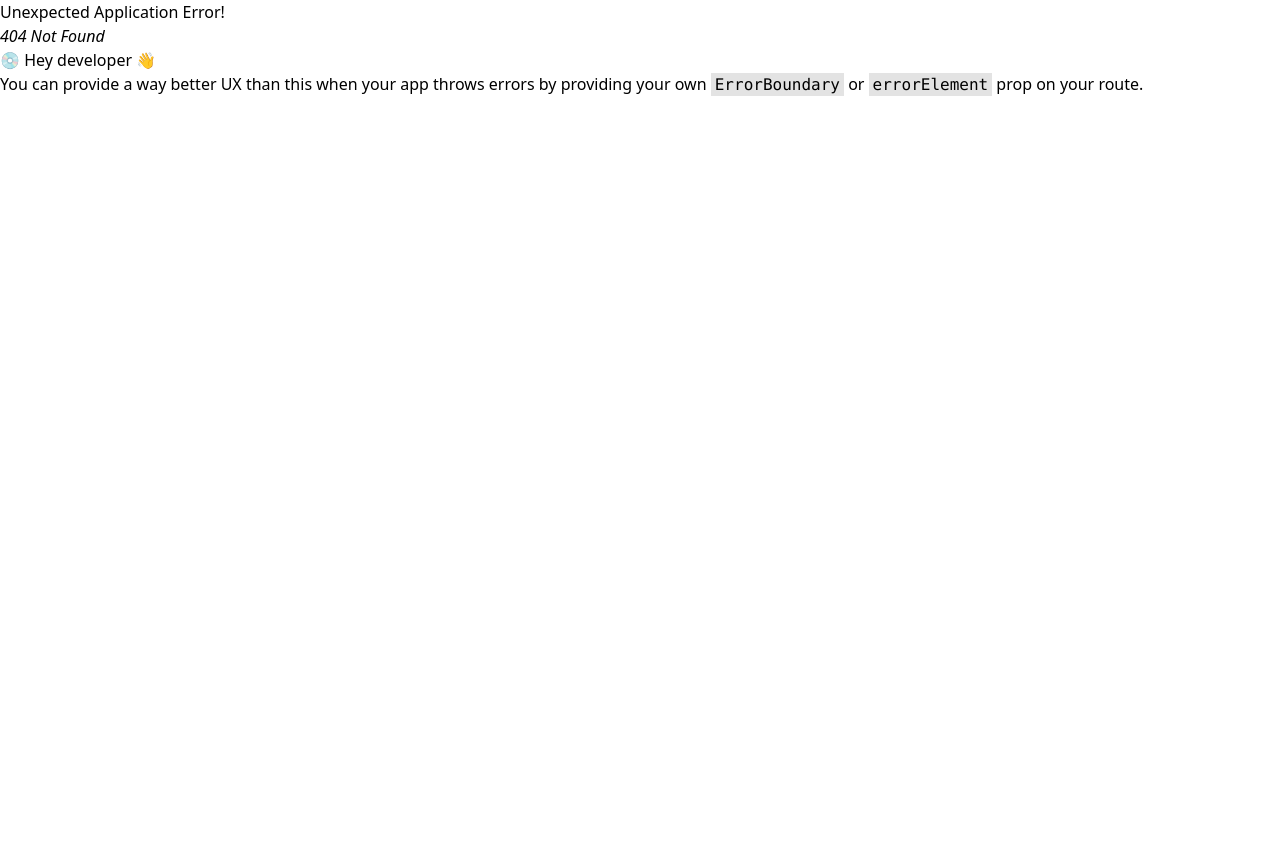
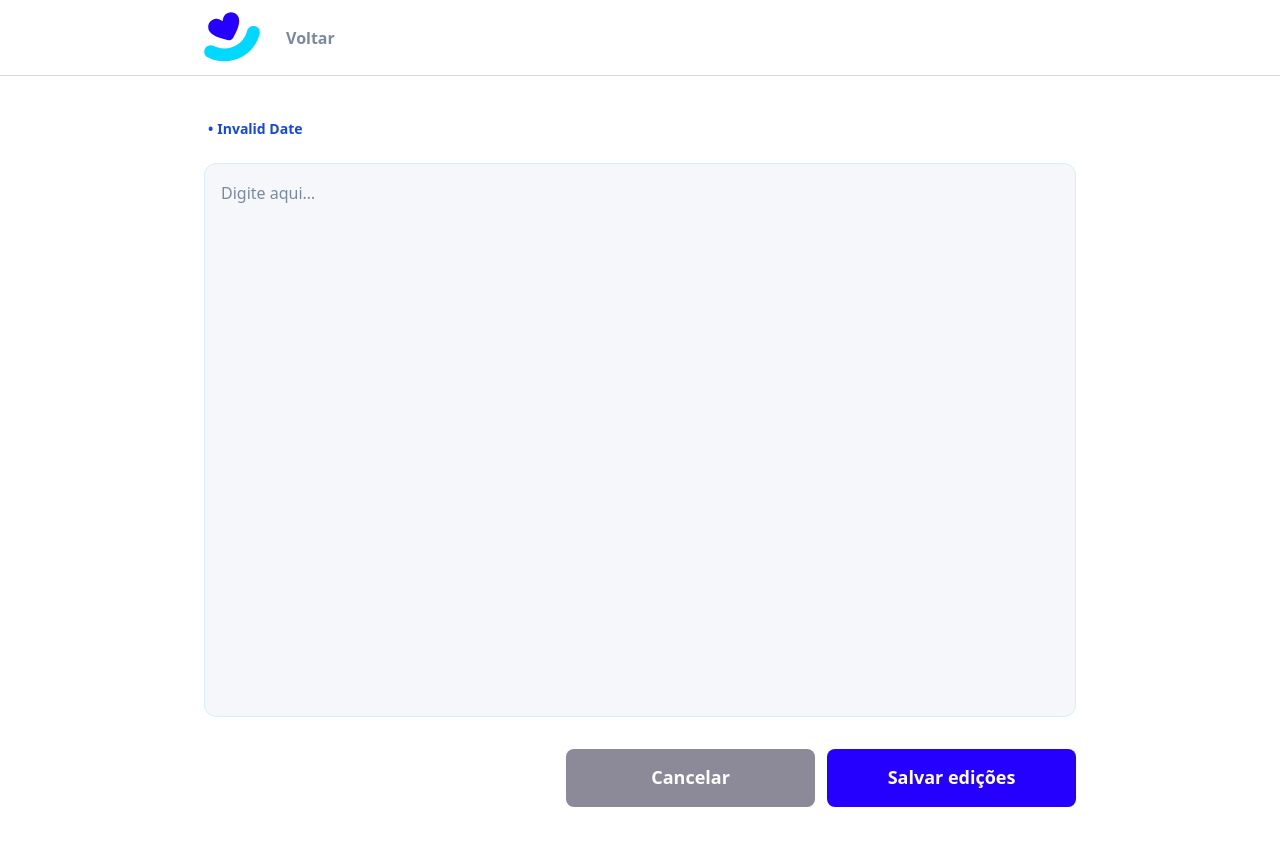
Before and after one commit to vitto2/blog-da-blue, a React (Vite) app: page /editar-post/1 in a window 1280 px wide. Before the commit this address had no page. Shown: the top 846 px of the page. Before the commit the page ends 800 px from the top, so only its background shows below. Built offline with nearby package versions, Linux system fonts and the light colour scheme; no server answers.

Commit message:
feat: implementa funcionalidade de visualizar post

```diff
--- a/backup.jsx
+++ b/backup.jsx
@@ -1,5 +1,5 @@
-
-					{/* <li>
+{
+	/* <li>
 						{
 							<PostSmall
 								titulo={latestPosts[1].titulo}
@@ -22,4 +22,199 @@
 								onClick={() => handleDelete(latestPosts[2].id)}
 							/>
 						}
-					</li> */}
+					</li> */
+}
+
+//Recentes
+
+// // src/components/Recents.jsx
+// import Post from "./Post";
+// import PostSmall from "./PostSmall";
+// import EmptyState from "./EmptyState";
+// import { useNavigate } from "react-router-dom";
+// export default function Recents({ posts, setPosts }) {
+//
+// const navigate = useNavigate();
+
+// 	if (posts.length === 0) {
+// 		return <EmptyState />;
+// 	}
+
+// 	const latestPosts = [...posts]
+// 		.sort((a, b) => {
+// 			const dateB = new Date(b.data_publicacao.split("/").reverse().join("-"));
+// 			const dateA = new Date(a.data_publicacao.split("/").reverse().join("-"));
+// 			return dateB - dateA;
+// 		})
+// 		.slice(0, 3);
+
+// 	function handleDelete(id) {
+// 		setPosts((prev) => prev.filter((post) => post.id !== id));
+// 	}
+
+// 	const smallPosts = latestPosts.slice(1, 3);
+
+// 	return (
+// 		<div>
+// 			<h2 className="font-semibold text-[1.5rem] text-[#2B2B2B] leading-[150%] pb-[2rem]">
+// 				Posts recentes
+// 			</h2>
+
+// 			<ul className="grid grid-cols-1 md:grid-cols-2 gap-[2rem]">
+// 				{latestPosts[0] && (
+// 					<Post
+// 						titulo={latestPosts[0].titulo}
+// 						autor={latestPosts[0].nome}
+// 						data={latestPosts[0].data_publicacao}
+// 						descricao={latestPosts[0].descricao}
+// 						onClick={() => handleDelete(latestPosts[0].id)}
+// 					/>
+// 				)}
+
+// 				<div className="flex gap-4 flex-row md:flex-col md:justify-between">
+// 					{smallPosts.map((post) => (
+// 						<PostSmall
+// 							key={post.id}
+// 							titulo={post.titulo}
+// 							autor={post.nome}
+// 							data={post.data_publicacao}
+// 							descricao={post.descricao}
+// 							clamped
+// 							onClick={() => handleDelete(post.id)}
+// 							onClickEdit={() => navigate(`/editar-post/${post.id}`)}
+// 						/>
+// 					))}
+// 				</div>
+// 			</ul>
+// 		</div>
+// 	);
+// }
+
+
+
+//edit
+
+import { useState } from "react";
+import Header from "./Header";
+import ButtonLarge from "./ButtonLarge";
+
+export default function EditPost({
+	titulo = "Top 10 Screams do Cinema",
+	autor = "Bruno Almeida",
+	dataPublicacao = "30/03/2025",
+	descricao:
+		descricaoInicial = "Gritos são uma marca registrada do terror. Neste ranking, listamos as 10 performances de grito mais memoráveis da história do cinema de horror. Desde o clássico 'Psycho' até filmes modernos, analisamos a entrega dos atores e como esse elemento sonoro impacta diretamente a experiência do espectador.",
+}) {
+
+	const [descricao, setDescricao] = useState(descricaoInicial);
+
+	function formatarData(d) {
+		const [dia, mes, ano] = d.split("/");
+		return new Date(`${ano}-${mes}-${dia}`).toLocaleDateString("pt-BR", {
+			day: "2-digit",
+			month: "short",
+			year: "numeric",
+		});
+	}
+
+	return (
+		<div className="flex min-h-screen w-full flex-col ">
+			<Header returnBtn />
+
+			<main className="w-full flex flex-1 flex-col px-[1.5rem] pt-[2rem] pb-8 md:px-[3.1rem] lg:px-[204px] lg:pb-[17.625rem]">
+				<div className="flex flex-col w-full max-w-[70.5rem] mx-auto">
+					<h1 className="mb-[0.75rem] text-xl font-semibold md:text-[2.18rem]">
+						{titulo}
+					</h1>
+
+					<div className="mb-[1.5rem] flex items-center gap-[0.25rem] text-xs font-normal text-blue-700 md:text-[14px] md:font-semibold">
+						<h4 className="font-semibold">{autor}</h4>
+						<span>•</span>
+						<h4>{formatarData(dataPublicacao)}</h4>
+					</div>
+
+					<textarea
+						rows={20}
+						value={descricao}
+						onChange={(e) => setDescricao(e.target.value)}
+						placeholder="Digite aqui…"
+						className="flex-1 resize-none overflow-y-auto rounded-xl border border-[#D7F0F6] bg-[#F6F7FB] p-[1rem] text-[0.75rem] leading-relaxed text-[#2B2B2B] placeholder:text-[#7A8A9D] focus:outline-none focus:ring-2 focus:ring-blue-500 md:text-[1rem] md:text-[#2B2B2B]"
+					/>
+
+					<div className="mt-8 flex gap-[0.75rem] md:justify-end">
+						<ButtonLarge background="bg-[#8C8A99]" title="Cancelar" />
+						<ButtonLarge background="bg-[#2500FF]" title="Salvar edições" />
+					</div>
+				</div>
+			</main>
+		</div>
+	);
+}
+
+
+
+
+import React from "react";
+import Header from "./Header";
+import editIcon from "../assets/img/edit-button_mobile.svg"; // ajuste o path conforme seu projeto
+import { useNavigate } from "react-router-dom";
+
+export default function PostView({
+	titulo = "Top 10 Screams do Cinema",
+	autor = "Bruno Almeida",
+	dataPublicacao = "30/03/2025",
+	descricao = "Gritos são uma marca registrada do terror. Neste ranking, listamos as 10 performances de grito mais memoráveis da história do cinema de horror. Desde o clássico 'Psycho' até filmes modernos, analisamos a entrega dos atores e como esse elemento sonoro impacta diretamente a experiência do espectador.",
+}) {
+	const navigate = useNavigate();
+
+	function formatarData(d) {
+		if (typeof d !== "string" || !d.includes("/")) return "";
+		const [dia, mes, ano] = d.split("/");
+		return new Date(`${ano}-${mes}-${dia}`).toLocaleDateString("pt-BR", {
+			day: "2-digit",
+			month: "short",
+			year: "numeric",
+		});
+	}
+
+	function onEditPostClick() {
+		navigate("/editar-post");
+	}
+	return (
+		<div className="flex flex-col w-full min-h-screen">
+			<Header returnBtn />
+
+			<main className="w-full px-[1.5rem] pt-[2rem] pb-[2rem] md:px-[3.12rem] lg:px-[12.75rem]">
+				<div className="w-full max-w-[70.5rem] mx-auto">
+					<div className="relative mb-[0.75rem]">
+						<h1 className="text-xl font-semibold md:text-[2.18rem]">
+							{titulo}
+						</h1>
+						<button
+							onClick={onEditPostClick}
+							className="absolute right-0 top-[0.125rem]">
+							<img src={editIcon} alt="Editar" />
+						</button>
+					</div>
+
+					<div className="pb-[0.75rem] flex gap-[4px] items-center text-[0.75rem] text-[#2500FF] font-semibold md:pb-[2rem] md:text-[0.875rem]">
+						<h4 className="font-semibold">{autor}</h4>
+						<span>•</span>
+						<h4>{formatarData(dataPublicacao)}</h4>
+					</div>
+
+					{descricao
+						.split("\n")
+						.filter((p) => p.trim().length)
+						.map((p, i) => (
+							<p
+								key={i}
+								className="mb-[1rem] text-[0.75rem] leading-relaxed text-[#2B2B2B] md:text-[1rem]">
+								{p}
+							</p>
+						))}
+				</div>
+			</main>
+		</div>
+	);
+}
--- a/src/components/AllPosts.jsx
+++ b/src/components/AllPosts.jsx
@@ -1,5 +1,5 @@
-// src/components/AllPosts.jsx
 import { useState } from "react";
+import { useNavigate } from "react-router-dom";
 import PostAll from "./PostAll";
 import Pagination from "./Pagination";
 import EmptyState from "./EmptyState";
@@ -7,6 +7,7 @@ import EmptyState from "./EmptyState";
 export default function AllPosts({ posts, setPosts }) {
 	const [currentPage, setCurrentPage] = useState(1);
 	const pageSize = 3;
+	const navigate = useNavigate();
 
 	if (posts.length === 0) {
 		return <EmptyState />;
@@ -40,6 +41,7 @@ export default function AllPosts({ posts, setPosts }) {
 							descricao={post.descricao}
 							clamped
 							onClick={() => handleDelete(post.id)}
+							onClickView={() => navigate(`/visualizar-post/${post.id}`)}
 						/>
 					</li>
 				))}
--- a/src/components/EditPost.jsx
+++ b/src/components/EditPost.jsx
@@ -1,24 +1,60 @@
-import { useState } from "react";
+// src/components/EditPost.jsx
+import { useState, useEffect } from "react";
+import { useNavigate, useParams } from "react-router-dom";
+import { usePosts } from "../hooks/usePost";
 import Header from "./Header";
 import ButtonLarge from "./ButtonLarge";
+import EmptyState from "./EmptyState";
 
-export default function EditPost({
-	titulo = "Top 10 Screams do Cinema",
-	autor = "Bruno Almeida",
-	dataPublicacao = "30/03/2025",
-	descricao:
-		descricaoInicial = "Gritos são uma marca registrada do terror. Neste ranking, listamos as 10 performances de grito mais memoráveis da história do cinema de horror. Desde o clássico 'Psycho' até filmes modernos, analisamos a entrega dos atores e como esse elemento sonoro impacta diretamente a experiência do espectador.",
-}) {
-	// estado para o textarea
-	const [descricao, setDescricao] = useState(descricaoInicial);
+export default function EditPost() {
+	const { id } = useParams();
+	const postId = Number(id);
+	const navigate = useNavigate();
+	const [posts, setPosts] = usePosts();
 
-	function formatarData(d) {
-		const [dia, mes, ano] = d.split("/");
-		return new Date(`${ano}-${mes}-${dia}`).toLocaleDateString("pt-BR", {
-			day: "2-digit",
-			month: "short",
-			year: "numeric",
-		});
+	const [titulo, setTitulo] = useState("");
+	const [autor, setAutor] = useState("");
+	const [dataPublicacao, setDataPublicacao] = useState("");
+	const [descricao, setDescricao] = useState("");
+
+	const original = posts.find((p) => p.id === postId);
+
+	useEffect(() => {
+		if (!original) return;
+		setTitulo(original.titulo);
+		setAutor(original.nome);
+
+		const [d, m, y] = original.data_publicacao.split("/");
+		setDataPublicacao(`${y}-${m}-${d}`);
+		setDescricao(original.descricao);
+	}, [original]);
+
+	function handleCancel() {
+		navigate(-1);
+	}
+
+	function handleSave() {
+		if (!titulo || !autor || !dataPublicacao || !descricao) {
+			alert("Preencha todos os campos antes de salvar.");
+			return;
+		}
+
+		const formatted = dataPublicacao.split("-").reverse().join("/");
+		const updated = {
+			id: postId,
+			nome: autor,
+			titulo,
+			data_publicacao: formatted,
+			descricao,
+		};
+
+		setPosts((prev) => prev.map((p) => (p.id === postId ? updated : p)));
+		alert("Post atualizado com sucesso!");
+		navigate(-1);
+	}
+
+	if (!original) {
+		<EmptyState />;
 	}
 
 	return (
@@ -34,7 +70,15 @@ export default function EditPost({
 					<div className="mb-[1.5rem] flex items-center gap-[0.25rem] text-xs font-normal text-blue-700 md:text-[14px] md:font-semibold">
 						<h4 className="font-semibold">{autor}</h4>
 						<span>•</span>
-						<h4>{formatarData(dataPublicacao)}</h4>
+						<h4>
+							{new Date(
+								dataPublicacao.split("-").reverse().join("-")
+							).toLocaleDateString("pt-BR", {
+								day: "2-digit",
+								month: "short",
+								year: "numeric",
+							})}
+						</h4>
 					</div>
 
 					<textarea
@@ -46,8 +90,16 @@ export default function EditPost({
 					/>
 
 					<div className="mt-8 flex gap-[0.75rem] md:justify-end">
-						<ButtonLarge background="bg-[#8C8A99]" title="Cancelar" />
-						<ButtonLarge background="bg-[#2500FF]" title="Salvar edições" />
+						<ButtonLarge
+							background="bg-[#8C8A99]"
+							title="Cancelar"
+							onClick={handleCancel}
+						/>
+						<ButtonLarge
+							background="bg-[#2500FF]"
+							title="Salvar edições"
+							onClick={handleSave}
+						/>
 					</div>
 				</div>
 			</main>
--- a/src/components/EmptyState.jsx
+++ b/src/components/EmptyState.jsx
@@ -1,5 +1,5 @@
 import emptySvg from "../assets/img/empty.svg";
 
 export default function EmptyState() {
-	return <img className="flex flex-col max-w-[31.25rem] mx-0" src={emptySvg} />;
+	return <img className="flex flex-col max-w-[31.25rem] md:mx-auto" src={emptySvg} />;
 }
--- a/src/components/Post.jsx
+++ b/src/components/Post.jsx
@@ -1,7 +1,6 @@
 import arrow from "../assets/img/arrow_outward.svg";
 import editIcon from "../assets/img/edit-button_mobile.svg";
 import delet from "../assets/img/delete-button.svg";
-import { useNavigate } from "react-router-dom";
 
 export default function Post({
 	autor,
@@ -10,9 +9,9 @@ export default function Post({
 	descricao,
 	clamped,
 	onClick,
+	onClickEdit,
+	onClickView,
 }) {
-	const navigate = useNavigate();
-
 	function formatarData(dataStr) {
 		const [dia, mes, ano] = dataStr.split("/");
 		const parsed = new Date(`${ano}-${mes}-${dia}`);
@@ -22,14 +21,6 @@ export default function Post({
 			month: "short",
 			year: "numeric",
 		});
-	}
-
-	function onSeePostClick() {
-		navigate(`/visualizar-post`);
-	}
-
-	function onEditPostClick() {
-		navigate("/editar-post");
 	}
 
 	return (
@@ -42,7 +33,7 @@ export default function Post({
 				</div>
 
 				<img
-					onClick={onSeePostClick}
+					onClick={onClickView}
 					src={arrow}
 					alt=""
 					className="cursor-pointer"
@@ -64,7 +55,7 @@ export default function Post({
 
 			<div className="mt-auto flex pt-[1.5rem] justify-end gap-2 ">
 				<img
-					onClick={onEditPostClick}
+					onClick={onClickEdit}
 					src={editIcon}
 					alt="Editar"
 					className="cursor-pointer"
--- a/src/components/PostAll.jsx
+++ b/src/components/PostAll.jsx
@@ -1,12 +1,18 @@
 import arrow from "../assets/img/arrow_outward.svg";
 import editIcon from "../assets/img/edit-button_mobile.svg";
 import delet from "../assets/img/delete-button.svg";
-import Button from "./Button";
-import { useNavigate } from "react-router-dom";
 
-export default function PostAll({ autor, titulo, data, descricao, clamped, onClick }) {
-	const navigate = useNavigate();
 
+export default function PostAll({
+	autor,
+	titulo,
+	data,
+	descricao,
+	clamped,
+	onClick,
+	onClickEdit,
+	onClickView,
+}) {
 	function formatarData(dataStr) {
 		const [dia, mes, ano] = dataStr.split("/");
 		const parsed = new Date(`${ano}-${mes}-${dia}`);
@@ -16,13 +22,6 @@ export default function PostAll({ autor, titulo, data, descricao, clamped, onCli
 			month: "short",
 			year: "numeric",
 		});
-	}
-	function onSeePostClick() {
-		navigate(`/visualizar-post`);
-	}
-
-	function onEditPostClick() {
-		navigate("/editar-post");
 	}
 
 	return (
@@ -36,7 +35,7 @@ export default function PostAll({ autor, titulo, data, descricao, clamped, onCli
 					</div>
 
 					<img
-						onClick={onSeePostClick}
+						onClick={onClickView}
 						src={arrow}
 						alt=""
 						className="cursor-pointer"
@@ -58,12 +57,17 @@ export default function PostAll({ autor, titulo, data, descricao, clamped, onCli
 
 				<div className="mt-auto flex pt-[1.5rem] justify-end gap-2">
 					<img
-						onClick={onEditPostClick}
+						onClick={onClickEdit}
 						src={editIcon}
 						alt="Editar"
 						className="cursor-pointer"
 					/>
-					<img src={delet} alt="Excluir" className="cursor-pointer" onClick={onClick} />
+					<img
+						src={delet}
+						alt="Excluir"
+						className="cursor-pointer"
+						onClick={onClick}
+					/>
 				</div>
 			</section>
 		</div>
--- a/src/components/PostSmall.jsx
+++ b/src/components/PostSmall.jsx
@@ -1,7 +1,7 @@
 import editIcon from "../assets/img/edit-button_mobile.svg";
 import delet from "../assets/img/delete-button.svg";
 import ArrowIcon from "../assets/img/arrow_outward.svg";
-import { useNavigate } from "react-router-dom";
+
 
 export default function PostSmall({
 	autor,
@@ -10,8 +10,10 @@ export default function PostSmall({
 	descricao,
 	clamped,
 	onClick,
+	onClickEdit,
+	onClickView
 }) {
-	const navigate = useNavigate();
+
 
 	function formatarData(dataStr) {
 		const [dia, mes, ano] = dataStr.split("/"); // "21/08/2024"
@@ -23,13 +25,7 @@ export default function PostSmall({
 			year: "numeric",
 		});
 	}
-	function onSeePostClick() {
-		navigate(`/visualizar-post`);
-	}
 
-	function onEditPostClick() {
-		navigate("/editar-post");
-	}
 
 	return (
 		<section
@@ -44,7 +40,6 @@ export default function PostSmall({
 					px-[.75rem] py-[.5rem]
 					md:px-[1.5rem] md:py-[16px]
 					lg:px-[1.5rem] lg:py-[1rem]">
-
 			<div className="pb-3 flex  justify-between items-start text-[#2500FF] font-semibold text-[0.625rem]">
 				<div className="line-clamp-2 overflow-hidden flex flex-wrap items-center gap-1 leading-tight font-normal md:text-[.875rem]">
 					<div className="w-[8.75rem]">
@@ -54,7 +49,7 @@ export default function PostSmall({
 					</div>
 				</div>
 				<img
-					onClick={onSeePostClick}
+					onClick={onClickView}
 					src={ArrowIcon}
 					alt="seta"
 					className="w-3 h-3 mt-[2px] cursor-pointer active:text-[#2500FF] transition-colors"
@@ -74,7 +69,7 @@ export default function PostSmall({
 			</div>
 
 			<div className="flex pt-6 justify-end gap-2">
-				<img onClick={onEditPostClick} src={editIcon} alt="editar" />
+				<img onClick={onClickEdit} src={editIcon} alt="editar" />
 				<img src={delet} alt="deletar" onClick={onClick} />
 			</div>
 		</section>
--- a/src/components/Recents.jsx
+++ b/src/components/Recents.jsx
@@ -2,8 +2,11 @@
 import Post from "./Post";
 import PostSmall from "./PostSmall";
 import EmptyState from "./EmptyState";
+import { useNavigate } from "react-router-dom";
 
 export default function Recents({ posts, setPosts }) {
+	const navigate = useNavigate();
+
 	if (posts.length === 0) {
 		return <EmptyState />;
 	}
@@ -36,6 +39,10 @@ export default function Recents({ posts, setPosts }) {
 						data={latestPosts[0].data_publicacao}
 						descricao={latestPosts[0].descricao}
 						onClick={() => handleDelete(latestPosts[0].id)}
+						onClickEdit={() => navigate(`/editar-post/${latestPosts[0].id}`)}
+						onClickView={() =>
+							navigate(`/visualizar-post/${latestPosts[0].id}`)
+						}
 					/>
 				)}
 
@@ -49,6 +56,8 @@ export default function Recents({ posts, setPosts }) {
 							descricao={post.descricao}
 							clamped
 							onClick={() => handleDelete(post.id)}
+							onClickEdit={() => navigate(`/editar-post/${post.id}`)}
+							onClickView={() => navigate(`/visualizar-post/${post.id}`)}
 						/>
 					))}
 				</div>
--- a/src/components/ViewPost.jsx
+++ b/src/components/ViewPost.jsx
@@ -1,18 +1,24 @@
-import React from "react";
+// src/components/PostView.jsx
+import { useEffect, useState } from "react";
+import { useParams, useNavigate } from "react-router-dom";
+import { usePosts } from "../hooks/usePost";
 import Header from "./Header";
 import editIcon from "../assets/img/edit-button_mobile.svg"; // ajuste o path conforme seu projeto
-import { useNavigate } from "react-router-dom";
 
-export default function PostView({
-	titulo = "Top 10 Screams do Cinema",
-	autor = "Bruno Almeida",
-	dataPublicacao = "30/03/2025",
-	descricao = "Gritos são uma marca registrada do terror. Neste ranking, listamos as 10 performances de grito mais memoráveis da história do cinema de horror. Desde o clássico 'Psycho' até filmes modernos, analisamos a entrega dos atores e como esse elemento sonoro impacta diretamente a experiência do espectador.",
-}) {
+export default function PostView() {
+	const { id } = useParams();
+	const postId = Number(id);
 	const navigate = useNavigate();
+	const [posts] = usePosts();
+	const [post, setPost] = useState(null);
+
+	useEffect(() => {
+		const found = posts.find((p) => p.id === postId);
+		setPost(found);
+	}, [posts, postId]);
 
 	function formatarData(d) {
-		if (typeof d !== "string" || !d.includes("/")) return "";
+		if (!d || typeof d !== "string" || !d.includes("/")) return "";
 		const [dia, mes, ano] = d.split("/");
 		return new Date(`${ano}-${mes}-${dia}`).toLocaleDateString("pt-BR", {
 			day: "2-digit",
@@ -22,8 +28,15 @@ export default function PostView({
 	}
 
 	function onEditPostClick() {
-		navigate("/editar-post");
+		navigate(`/editar-post/${postId}`);
 	}
+
+	if (!post) {
+		return <p>Carregando post…</p>;
+	}
+
+	const { titulo, nome: autor, data_publicacao, descricao } = post;
+
 	return (
 		<div className="flex flex-col w-full min-h-screen">
 			<Header returnBtn />
@@ -44,7 +57,7 @@ export default function PostView({
 					<div className="pb-[0.75rem] flex gap-[4px] items-center text-[0.75rem] text-[#2500FF] font-semibold md:pb-[2rem] md:text-[0.875rem]">
 						<h4 className="font-semibold">{autor}</h4>
 						<span>•</span>
-						<h4>{formatarData(dataPublicacao)}</h4>
+						<h4>{formatarData(data_publicacao)}</h4>
 					</div>
 
 					{descricao
--- a/src/main.jsx
+++ b/src/main.jsx
@@ -10,8 +10,8 @@ import { createBrowserRouter, RouterProvider } from "react-router-dom";
 const router = createBrowserRouter([
 	{ path: "/", element: <App /> },
 	{ path: "/adicionar-post", element: <AddPost /> },
-	{ path: "/visualizar-post", element: <ViewPost /> },
-	{ path: "/editar-post", element: <EditPost /> },
+	{ path: "/visualizar-post/:id", element: <ViewPost /> },
+	{ path: "/editar-post/:id", element: <EditPost /> },
 ]);
 
 createRoot(document.getElementById("root")).render(
```
Also changed, not shown: src/components/AddPost.jsx (+3 -14 lines).
